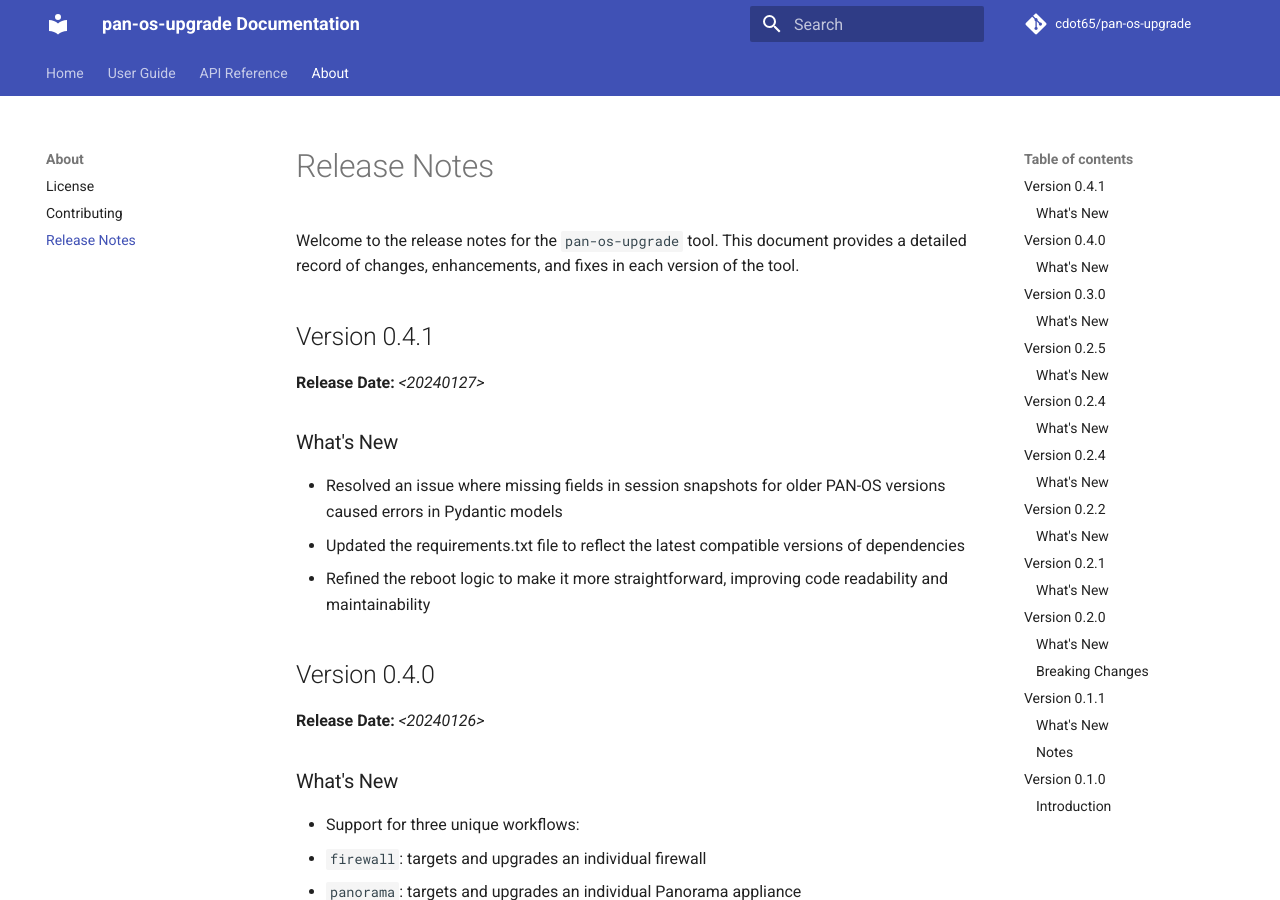
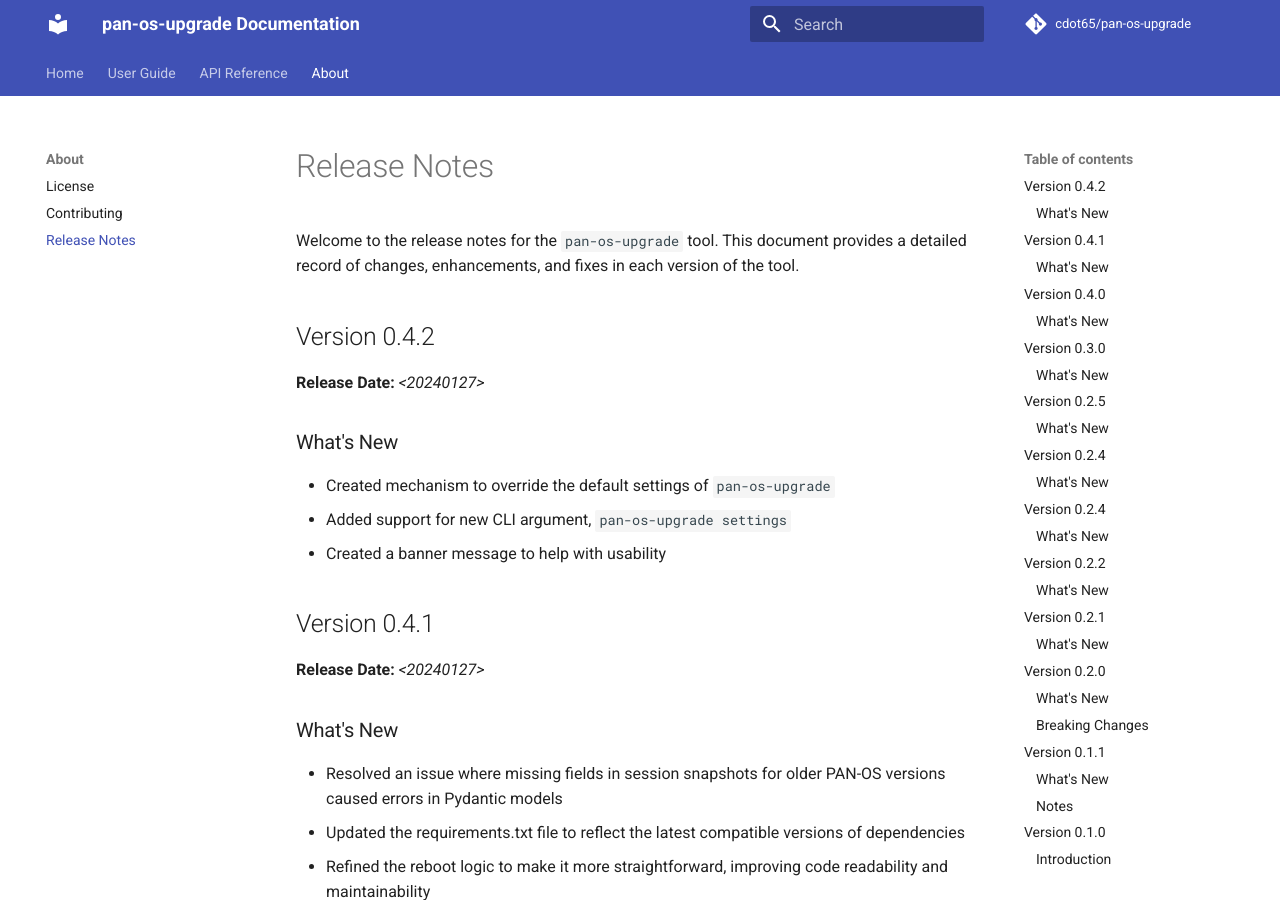
Before and after one commit to cdot65/pan-os-upgrade, an MkDocs documentation site: the page built from docs/about/release-notes.md, in a window 1280 px wide and 900 px high. Built offline with MkDocs 1.6.1 and Material for MkDocs 9.7.7, drawn with Linux system fonts in a browser that asks for light colours; comment, search, counter and statistics services are not loaded.

Commit message:
Add release notes for version 0.4.2

```diff
--- a/docs/about/release-notes.md
+++ b/docs/about/release-notes.md
@@ -1,11 +1,22 @@
 # Release Notes
 
 Welcome to the release notes for the `pan-os-upgrade` tool. This document provides a detailed record of changes, enhancements, and fixes in each version of the tool.
+
+## Version 0.4.2
+
+**Release Date:** *<20240127>*
+
+### What's New
+
+- Created mechanism to override the default settings of `pan-os-upgrade`
+- Added support for new CLI argument, `pan-os-upgrade settings`
+- Created a banner message to help with usability
 
 ## Version 0.4.1
 
 **Release Date:** *<20240127>*
 
+<!-- trunk-ignore(markdownlint/MD024) -->
 ### What's New
 
 - Resolved an issue where missing fields in session snapshots for older PAN-OS versions caused errors in Pydantic models
```
